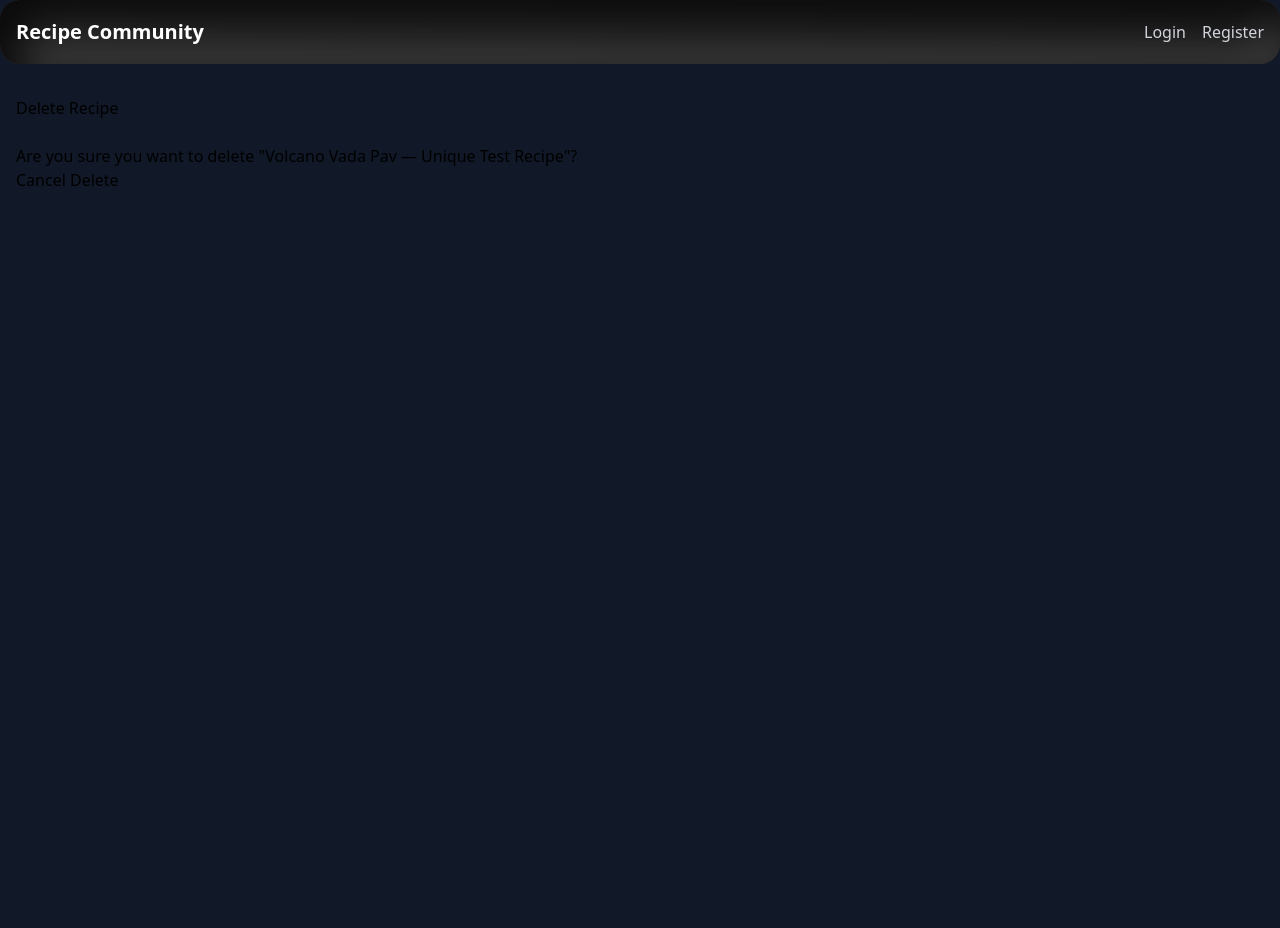
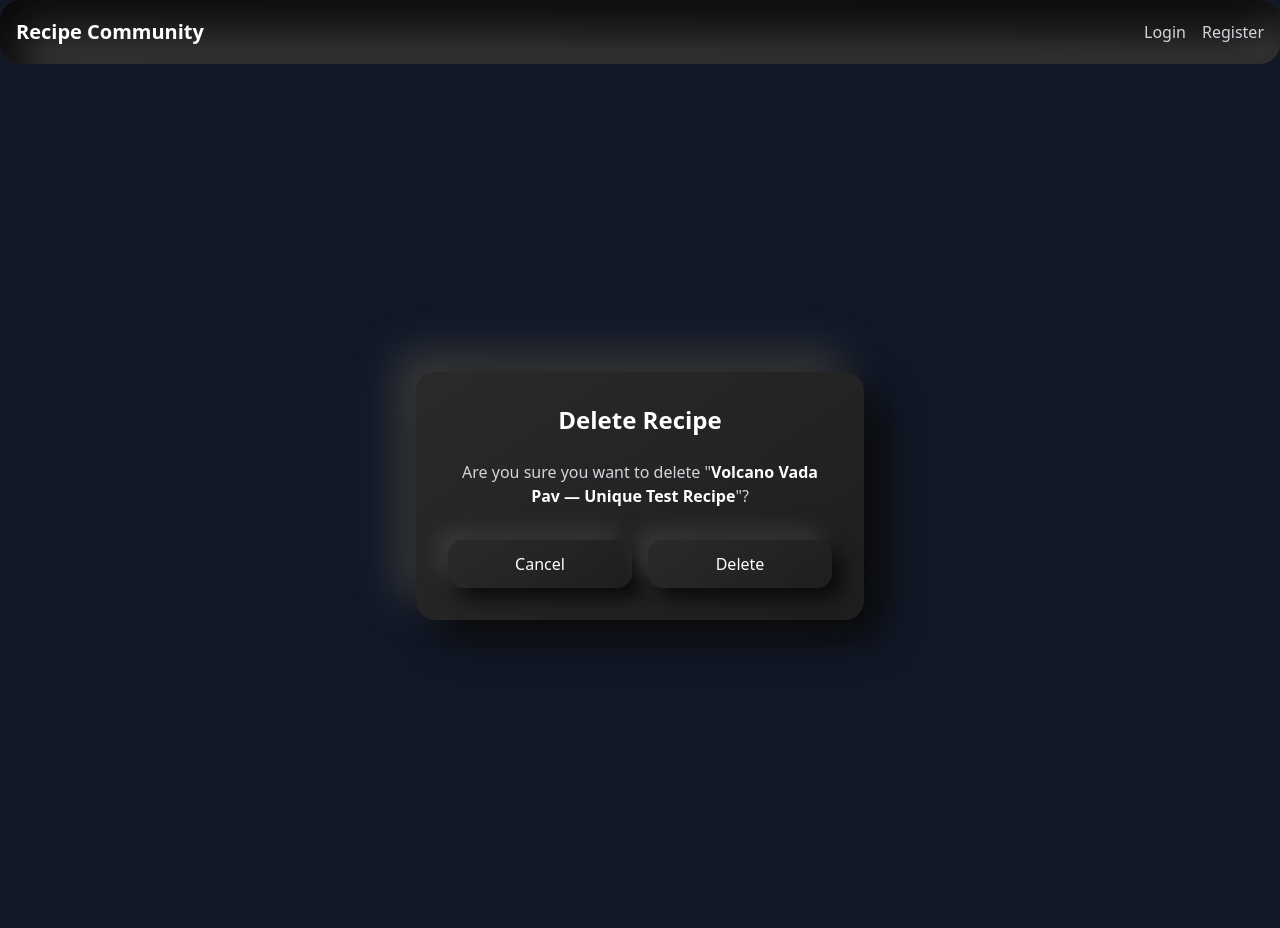
Before and after one commit to Helly2230/recipe_community, a Django app: template recipes/templates/recipes/recipe_confirm_delete.html in a window 1280 px wide. Before the commit the page ends 186 px from the top, so only its background shows below. Run offline with Django 5.2, Linux system fonts and the light colour scheme; the template is opened without the code that fills it: values that come from a table or form of the project are taken from there, others are empty; data comes from the database, SQL or seed files in the repository; both versions use the stored data as it was after the commit; some libraries are stand-ins or nearby versions.

Commit message:
Refactor delete recipe confirmation UI to use neumorphism design

```diff
--- a/recipes/templates/recipes/recipe_confirm_delete.html
+++ b/recipes/templates/recipes/recipe_confirm_delete.html
@@ -1,25 +1,17 @@
 {% extends "recipes/base.html" %}
 
 {% block content %}
-<div class="modal fade show" id="deleteModal" tabindex="-1" aria-labelledby="deleteModalLabel" aria-hidden="true" style="display: block;">
-    <div class="modal-dialog">
-        <div class="modal-content">
-            <div class="modal-header">
-                <h5 class="modal-title" id="deleteModalLabel">Delete Recipe</h5>
-                <button type="button" class="btn-close" data-bs-dismiss="modal" aria-label="Close"></button>
-            </div>
-            <div class="modal-body">
-                <p>Are you sure you want to delete "{{ object.title }}"?</p>
-            </div>
-            <div class="modal-footer">
-                <a href="{% url 'recipe-detail' object.pk %}" class="btn btn-secondary">Cancel</a>
-                <form method="post" style="display: inline;">
-                    {% csrf_token %}
-                    <button type="submit" class="btn btn-danger">Delete</button>
-                </form>
-            </div>
+<div class="flex justify-center items-center min-h-screen">
+    <div class="neumorphism p-8 w-full max-w-md">
+        <h2 class="text-2xl font-bold text-white mb-6 text-center">Delete Recipe</h2>
+        <p class="text-gray-300 mb-8 text-center">Are you sure you want to delete "<strong class="text-white">{{ object.title }}</strong>"?</p>
+        <div class="flex space-x-4">
+            <a href="{% url 'recipe-detail' object.pk %}" class="flex-1 neumorphism-btn text-white py-3 text-center">Cancel</a>
+            <form method="post" class="flex-1">
+                {% csrf_token %}
+                <button type="submit" class="neumorphism-btn text-white w-full py-3">Delete</button>
+            </form>
         </div>
     </div>
 </div>
-<div class="modal-backdrop fade show"></div>
 {% endblock %}
```
Also changed, not shown: db.sqlite3.
